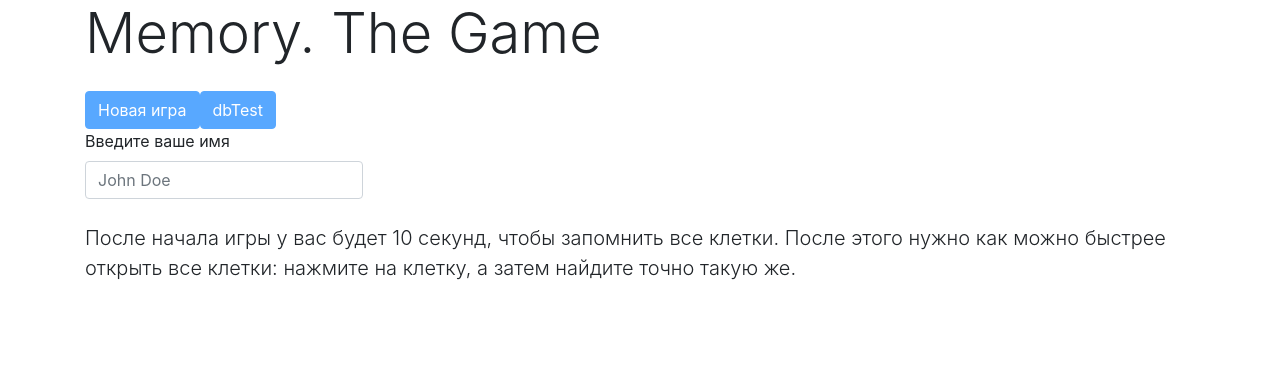
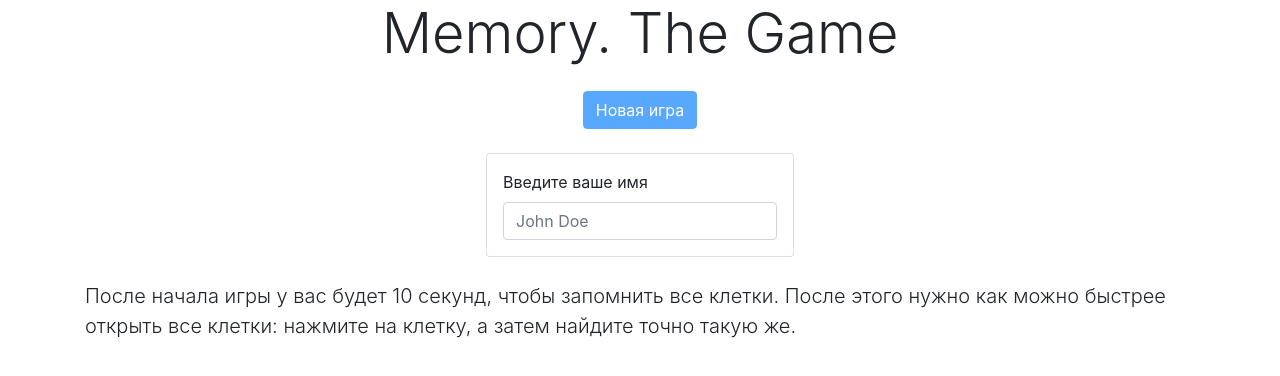
Before and after one commit to Takheer/memory-the-game, a Vue app: page / in a window 1280 px wide. Shown: the top 376 px of the page. Built offline with nearby package versions, Linux system fonts and the light colour scheme; what vuefire would draw is missing.

Commit message:
Подготовил к билду. Адаптировал под мобильные экраны

```diff
--- a/package.json
+++ b/package.json
@@ -11,7 +11,6 @@
     "core-js": "^3.6.4",
     "firebase": "^7.9.3",
     "vue": "^2.6.11",
-    "vue-resource": "^1.5.1",
     "vuefire": "^2.2.1"
   },
   "devDependencies": {
--- a/src/App.vue
+++ b/src/App.vue
@@ -1,14 +1,15 @@
 <template>
   <div class="container">
-    <h1 class="display-4 mb-4">Memory. The Game</h1>
-    <span>
-      <button class="btn btn-primary" @click="reset" :disabled="userName === ''">Новая игра</button>
-      <button class="btn btn-primary" @click="dbTest" :disabled="userName === ''">dbTest</button>
-    </span>
+    <h1 class="display-4 mb-4 text-center">Memory. The Game</h1>
+    <div class="d-flex align-items-center mb-4">
+      <button class="btn btn-primary mx-auto" @click="reset" :disabled="userName === ''">Новая игра</button>
+    </div>
     <transition name="fade" mode="out-in" appear>
-      <div v-if="!isGameStarted && !isPlayerWon">
-        <label for="userName">Введите ваше имя</label>
-        <input type="text" id="userName" name="userName" class="form-control w-25" placeholder="John Doe" v-model="userName">
+      <div class="d-flex flex-column align-items-center" v-if="!isGameStarted && !isPlayerWon">
+        <div class="card p-3">
+          <label for="userName">Введите ваше имя</label>
+          <input type="text" id="userName" name="userName" class="form-control" placeholder="John Doe" v-model="userName">
+        </div>
         <p class="lead mt-4">
           После начала игры у вас будет 10 секунд, чтобы запомнить все клетки. После этого нужно как можно быстрее открыть все клетки: нажмите на клетку, а затем найдите точно такую же.
         </p>
@@ -19,6 +20,7 @@
         <p class="lead mt-5">
           Вы выиграли! Ваше время - <strong>{{ time.minutes }}:{{ time.seconds }}</strong>
         </p>
+        <p class="h3">Таблица лидеров:</p>
         <app-score-table :limit="10"></app-score-table>
       </div>
     </transition>
@@ -60,29 +62,18 @@ export default {
       return prettifyTime(value);
     },
     submitResult() {
-      console.log(this.userName);
       let userRef = db.collection('scores').doc(this.userName);
       let seconds = this.time.minutes * 60 + this.time.seconds;
       userRef.get().then(snapshot => {
         let playerExists = snapshot.exists;
         let playerData = snapshot.data();
-        console.log(playerExists);
         if (!playerExists || playerData.time > seconds) {
-          console.log(seconds);
           userRef.set({
             time: seconds,
-          }).then(function() {
-            console.log("player successfully added!");
           })
         }
       });
 
-    },
-    dbTest() {
-      console.log(this.userName);
-      db.collection('scores').doc(this.userName).get().then(snapshot => {
-        console.log(snapshot)
-      });
     }
   },
   components: {
@@ -101,12 +92,6 @@ export default {
 <style lang="scss">
   button:disabled {
     cursor: not-allowed;
-  }
-  .card-container {
-    display: flex;
-    flex-wrap: wrap;
-    width: 600px;
-    height: 600px;
   }
   .flip-list-move {
     transition: transform .5s;
--- a/src/components/Game.vue
+++ b/src/components/Game.vue
@@ -63,7 +63,6 @@
         },
         methods: {
             startNewGame() {
-                console.log('new game started');
                 this.resetData();
                 for (let i = 0; i < 36; i++) {
                     this.items.push({
@@ -124,7 +123,6 @@
         created() {
             this.startNewGame();
             eventBus.$on('resetAll', () => {
-                console.log('reset all');
                 this.startNewGame()
             }).$on('timerStopped', time => {
                 this.time = time;
@@ -133,6 +131,23 @@
     }
 </script>
 
-<style scoped>
-
+<style lang="scss" scoped>
+    .card-container {
+        display: flex;
+        flex-wrap: wrap;
+        width: 600px;
+        height: 600px;
+    }
+    @media screen and (max-width: 768px) {
+        .card-container {
+            height: 450px!important;
+            width: 450px!important;
+        }
+    }
+    @media screen and (max-width: 576px) {
+        .card-container {
+            height: 300px!important;
+            width: 300px!important;
+        }
+    }
 </style>
--- a/src/components/ScoreTable.vue
+++ b/src/components/ScoreTable.vue
@@ -45,9 +45,9 @@
                 .then(() => {
                     this.scoresReady = true;
                 })
-                .catch((error) => {
-                    console.log('error in loading: ', error);
-                })
+                //.catch((error) => {
+                //    console.log('error in loading: ', error);
+                //})
         }
     }
 </script>
--- a/src/components/Tile.vue
+++ b/src/components/Tile.vue
@@ -29,9 +29,9 @@
     .icon-card {
         cursor: pointer;
         display: inline-flex;
+        height: 100px;
+        width: 100px;
         border: 1px solid rgba(0,0,0, 0.25);
-        width: 100px;
-        height: 100px;
         i {
             margin: auto;
             font-size: 70px;
@@ -54,4 +54,22 @@
             }
         }
     }
+    @media screen and (max-width: 768px) {
+        .icon-card {
+            height: 75px;
+            width: 75px;
+            i {
+                font-size: 53px!important;
+            }
+        }
+    }
+    @media screen and (max-width: 576px) {
+        .icon-card {
+            height: 50px;
+            width: 50px;
+            i {
+                font-size: 35px!important;
+            }
+        }
+    }
 </style>
--- a/src/components/Timer.vue
+++ b/src/components/Timer.vue
@@ -36,7 +36,6 @@
         },
         destroyed() {
             this.stopTimer();
-            console.log('timer stopped and event emitted');
             eventBus.$emit('timerStopped', {
                 minutes: this.minutes,
                 seconds: this.seconds
```
Also changed, not shown: 1 other file (tests, documents, lock files or other folders).
